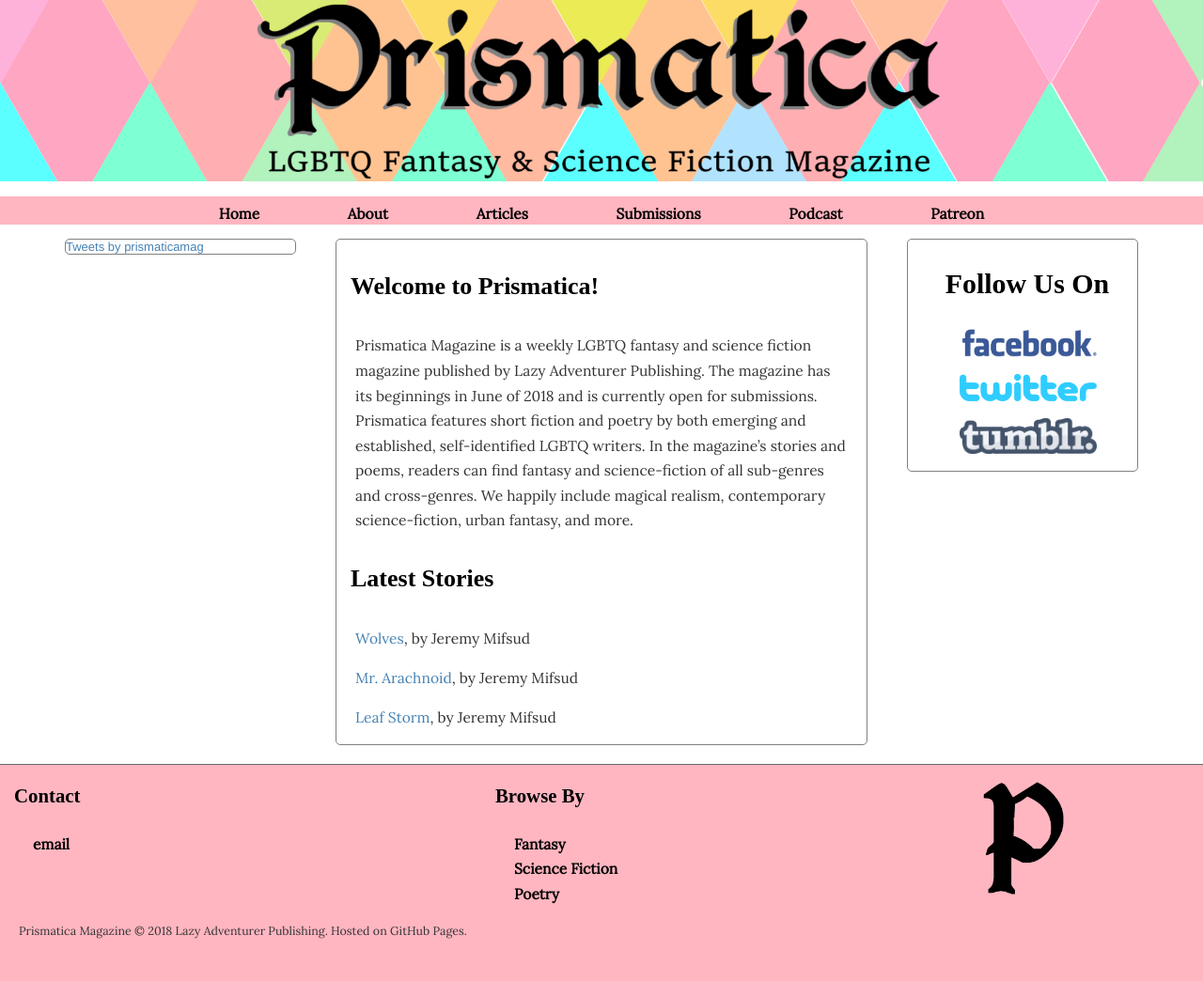
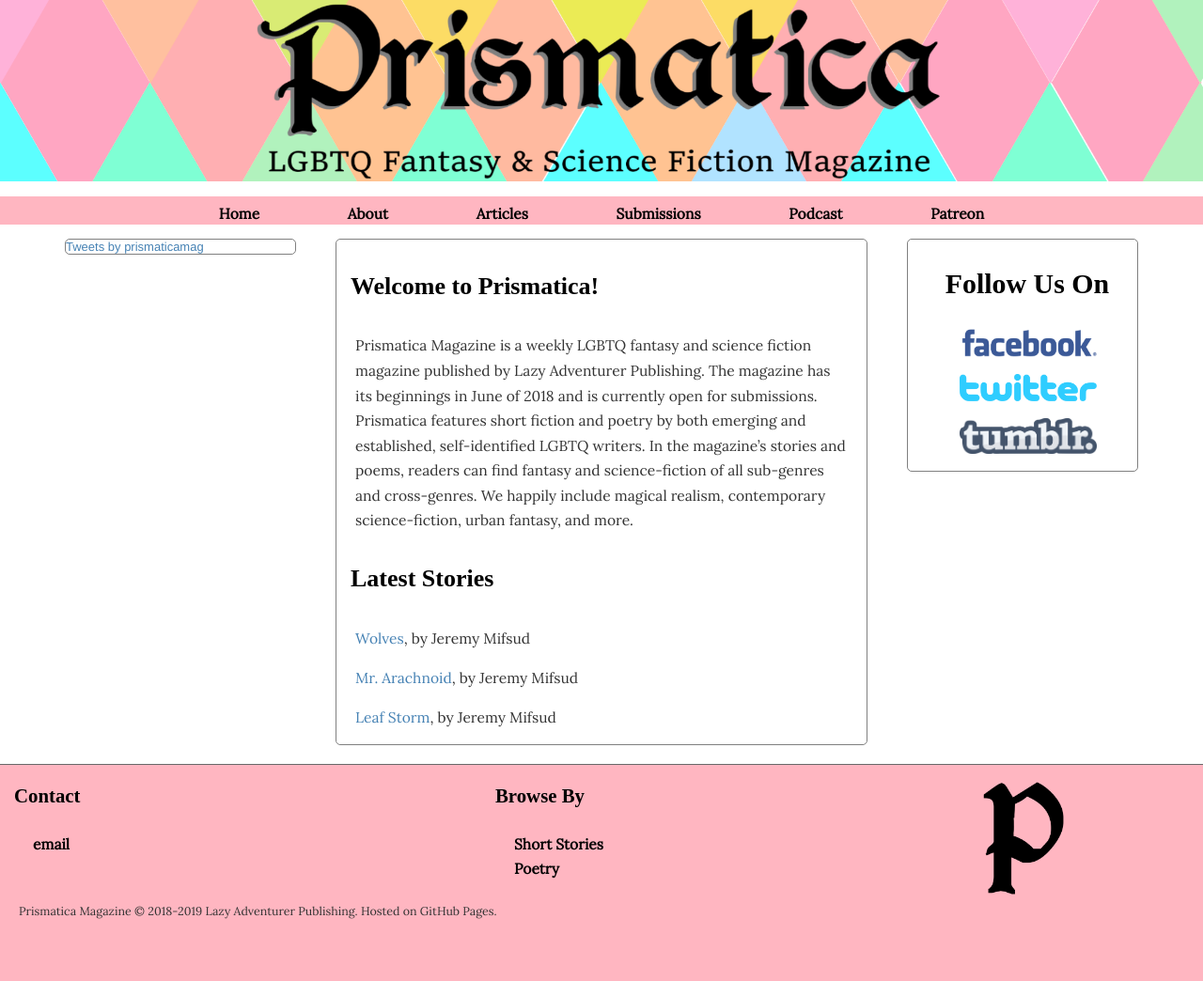
Before and after one commit to lazyadventurerpublishing/prismatica, a Jekyll site: the page built from index.html, in a window 1280 px wide. Shown: the whole page at 94% size. Built offline with Jekyll 4.4.1, drawn with Linux system fonts in a browser that asks for light colours; some web fonts are replaced; the list of posts is cut into pages by our own code; comment, search, counter and statistics services are not loaded.

Commit message:
Update footer.html

```diff
--- a/_includes/footer.html
+++ b/_includes/footer.html
@@ -9,8 +9,7 @@
 		<div class="two">
 			<h3>Browse By</h3>
 			<ul>
-				<li><a href="https://prismaticamagazine.com/category/fantasy.html">Fantasy</a></li>
-				<li><a href="https://prismaticamagazine.com/category/sci-fi.html">Science Fiction</a></li>
+				<li><a href="https://prismaticamagazine.com/category/shortstories.html">Short Stories</a></li>
 				<li><a href="https://prismaticamagazine.com/category/poetry.html">Poetry</a></li>
 			</ul>
 		</div>
@@ -18,7 +17,7 @@
 			<img src="https://github.com/lazyadventurerpublishing/prismatica/blob/master/assets/prismatica-p.png?raw=true" alt="Logo">
 		</div>
 		<div class="copyright">
-			<p>Prismatica Magazine © 2018 Lazy Adventurer Publishing. Hosted on GitHub Pages.</p>
+			<p>Prismatica Magazine © 2018-2019 Lazy Adventurer Publishing. Hosted on GitHub Pages.</p>
 		</div>
 
 
```
